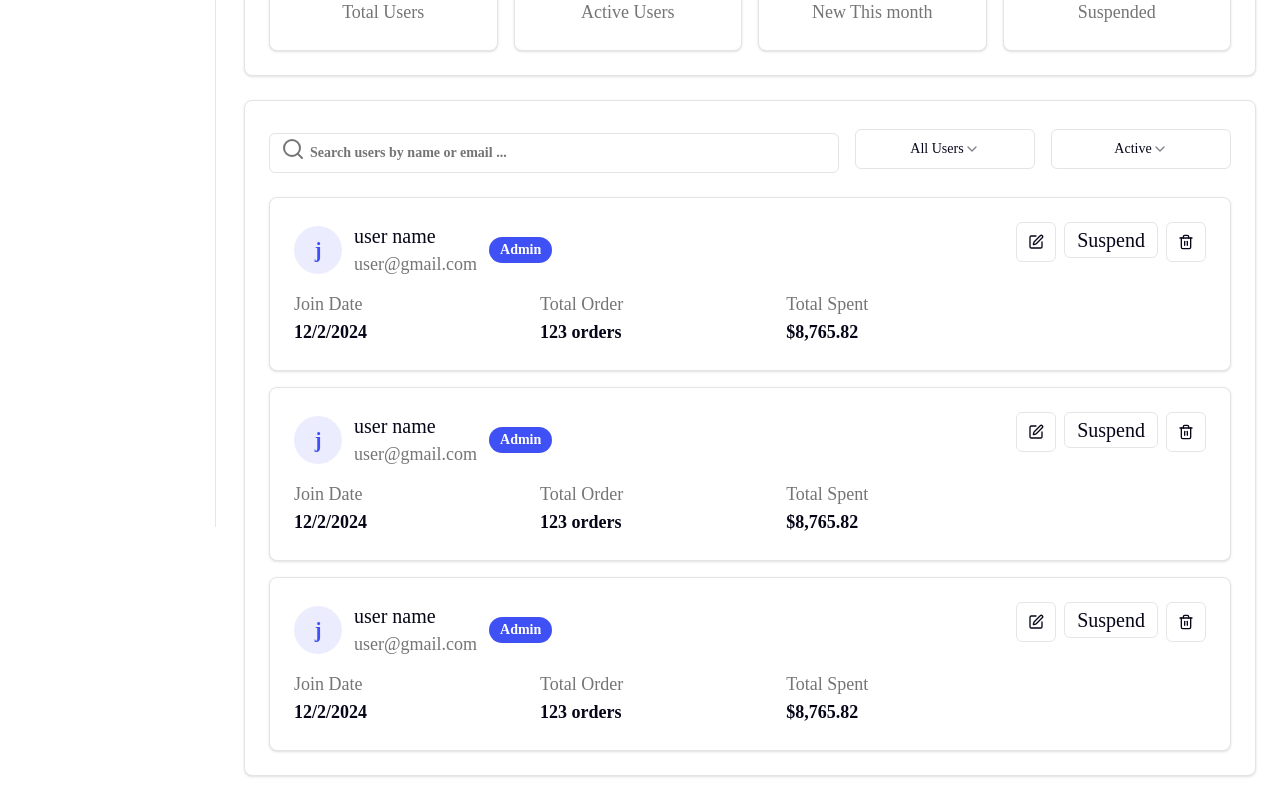
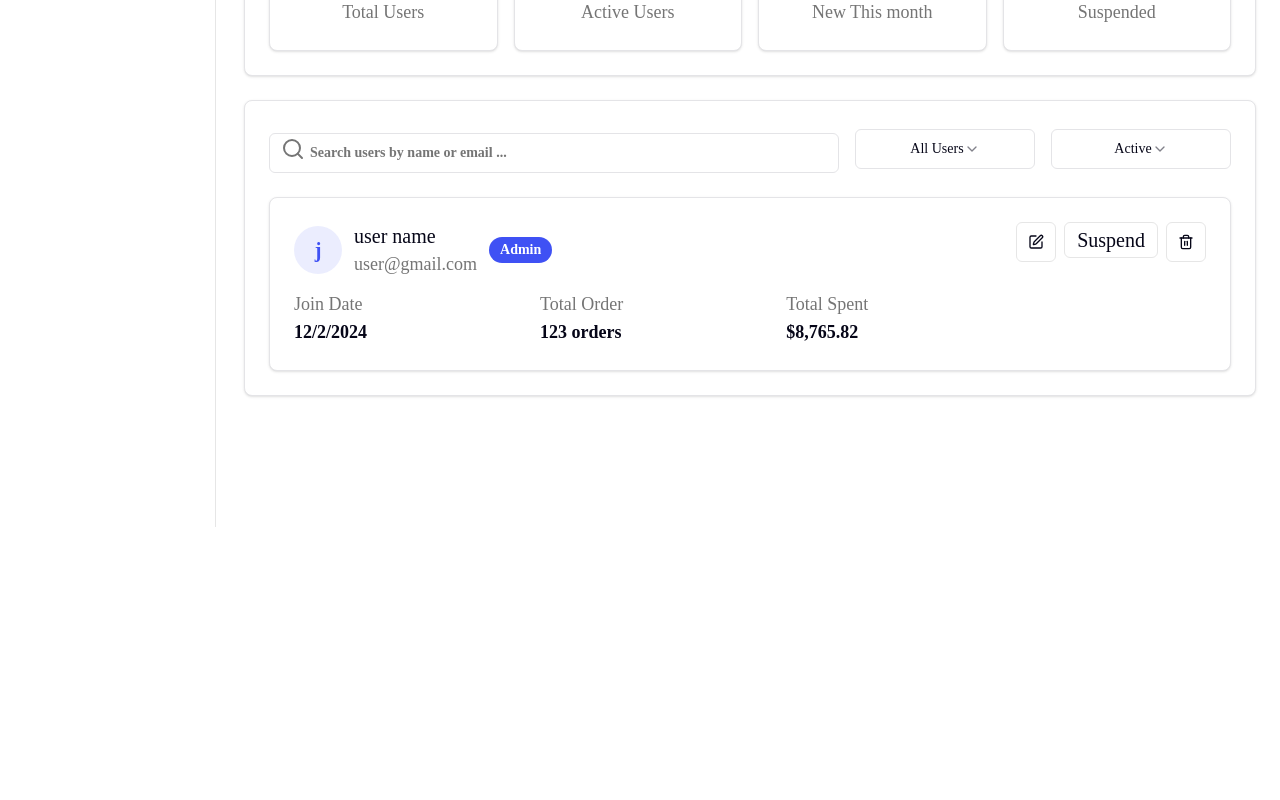
Before and after one commit to mohammadmehdidalvandii/shopHub-frontend, a Next.js app: page /Admin/Users in a window 1280 px wide. Shown: the part 337-1137 px from the top of the page. After the commit the page ends 800 px from the top, so only its background shows below. Built offline with nearby package versions, Linux system fonts and the light colour scheme.

Commit message:
created sectio DeleteUserModel

```diff
--- /dev/null
+++ b/src/components/models/DeleteUserModel.tsx
@@ -0,0 +1,31 @@
+import React from 'react';
+import { AlertDialog, AlertDialogAction, AlertDialogCancel, AlertDialogContent, AlertDialogDescription, AlertDialogFooter, AlertDialogHeader, AlertDialogTitle, AlertDialogTrigger } from '../ui/AlertDialog';
+import { Button } from '../ui/Button';
+import { Trash2 } from 'lucide-react';
+
+const DeleteUserModel:React.FC = ()=>{
+  return (
+    <AlertDialog>
+        <AlertDialogTrigger asChild>
+            <Button variant='outline' size='icon'>
+                <Trash2 className='h-4 w-4'/>
+            </Button>
+        </AlertDialogTrigger>
+        <AlertDialogContent>
+            <AlertDialogHeader>
+                <AlertDialogTitle>Are you sure ?</AlertDialogTitle>
+                <AlertDialogDescription>This operation cannot be undone. User John Doe will be permanently deleted.</AlertDialogDescription>
+            </AlertDialogHeader>
+            <AlertDialogFooter>
+                <AlertDialogCancel>Cancel</AlertDialogCancel>
+                <AlertDialogAction
+                >
+                    Delete User
+                </AlertDialogAction>
+            </AlertDialogFooter>
+        </AlertDialogContent>
+    </AlertDialog>
+  )
+}
+
+export default DeleteUserModel
--- a/src/components/templates/admin/users/UserList/UserList.tsx
+++ b/src/components/templates/admin/users/UserList/UserList.tsx
@@ -4,13 +4,17 @@ import { Button } from '@/components/ui/Button';
 import { Card, CardContent } from '@/components/ui/Cart';
 import { Input } from '@/components/ui/Input';
 import { Select, SelectContent, SelectItem, SelectTrigger, SelectValue } from '@/components/ui/Select';
-import { Edit, Search, Trash2 } from 'lucide-react';
+import { Search } from 'lucide-react';
 import dynamic from 'next/dynamic';
 import React from 'react';
 
 const EditUserModel = dynamic(()=>import('@/components/models/EditUserModel'),{
     ssr:false,
-    loading:()=> <p>Loading</p>
+    loading:()=> <Button variant='outline' size='sm'>Loading</Button>
+})
+const DeleteUserModel = dynamic(()=>import('@/components/models/DeleteUserModel'),{
+    ssr:false,
+    loading:()=> <Button variant='outline' size='sm'>Loading</Button>
 })
 
 const UserList:React.FC = ()=>{
@@ -85,99 +89,12 @@ const UserList:React.FC = ()=>{
                                         <Button variant='outline' size='sm'>
                                             Suspend
                                         </Button>
-                                        <Button variant='outline' size='icon'>
-                                            <Trash2 className='h-4 w-4'/>
-                                        </Button>
+                                        <DeleteUserModel/>
                                     </div>
                             </div>
                         </CardContent>
                     </Card>
-                    <Card>
-                        <CardContent className='p-6'>
-                            <div className="flex items-start justify-between">
-                                <div className="flex-1">
-                                    <div className="flex items-center gap-3 mb-3">
-                                        <div className="w-12 h-12 rounded-full bg-primary/10 flex items-center justify-center">
-                                            <span className="text-primary font-bold font-robotoBold text-xl">
-                                                j
-                                            </span>
-                                        </div>
-                                        <div>
-                                            <p className="font-robotoBold text-xl">user name</p>
-                                            <p className="text-lg text-gray-medium">user@gmail.com</p>
-                                        </div>
-                                        <Badge variant='default'>Admin</Badge>
-                                    </div>
-                                    <div className="grid grid-cols-1 md:grid-cols-3 gap-4 text-lg">
-                                        <div>
-                                            <p className="text-gray-medium">Join Date</p>
-                                            <p className="font-semibold">12/2/2024</p>
-                                        </div>
-                                        <div>
-                                            <p className="text-gray-medium">Total Order</p>
-                                            <p className="font-semibold">123 orders</p>
-                                        </div>
-                                        <div>
-                                            <p className="text-gray-medium">Total Spent</p>
-                                            <p className="font-semibold">$8,765.82</p>
-                                        </div>
-                                    </div>
-                                </div>
-                                    <div className="flex gap-2">
-                                        <EditUserModel/>
-                                        <Button variant='outline' size='sm'>
-                                            Suspend
-                                        </Button>
-                                        <Button variant='outline' size='icon'>
-                                            <Trash2 className='h-4 w-4'/>
-                                        </Button>
-                                    </div>
-                            </div>
-                        </CardContent>
-                    </Card>
-                    <Card>
-                        <CardContent className='p-6'>
-                            <div className="flex items-start justify-between">
-                                <div className="flex-1">
-                                    <div className="flex items-center gap-3 mb-3">
-                                        <div className="w-12 h-12 rounded-full bg-primary/10 flex items-center justify-center">
-                                            <span className="text-primary font-bold font-robotoBold text-xl">
-                                                j
-                                            </span>
-                                        </div>
-                                        <div>
-                                            <p className="font-robotoBold text-xl">user name</p>
-                                            <p className="text-lg text-gray-medium">user@gmail.com</p>
-                                        </div>
-                                        <Badge variant='default'>Admin</Badge>
-                                    </div>
-                                    <div className="grid grid-cols-1 md:grid-cols-3 gap-4 text-lg">
-                                        <div>
-                                            <p className="text-gray-medium">Join Date</p>
-                                            <p className="font-semibold">12/2/2024</p>
-                                        </div>
-                                        <div>
-                                            <p className="text-gray-medium">Total Order</p>
-                                            <p className="font-semibold">123 orders</p>
-                                        </div>
-                                        <div>
-                                            <p className="text-gray-medium">Total Spent</p>
-                                            <p className="font-semibold">$8,765.82</p>
-                                        </div>
-                                    </div>
-                                </div>
-                                    <div className="flex gap-2">
-                                        <EditUserModel/>
-                                        <Button variant='outline' size='sm'>
-                                            Suspend
-                                        </Button>
-                                        <Button variant='outline' size='icon'>
-                                            <Trash2 className='h-4 w-4'/>
-                                        </Button>
-                                    </div>
-                            </div>
-                        </CardContent>
-                    </Card>
+
                 </div>
             </CardContent>
         </Card>
```
